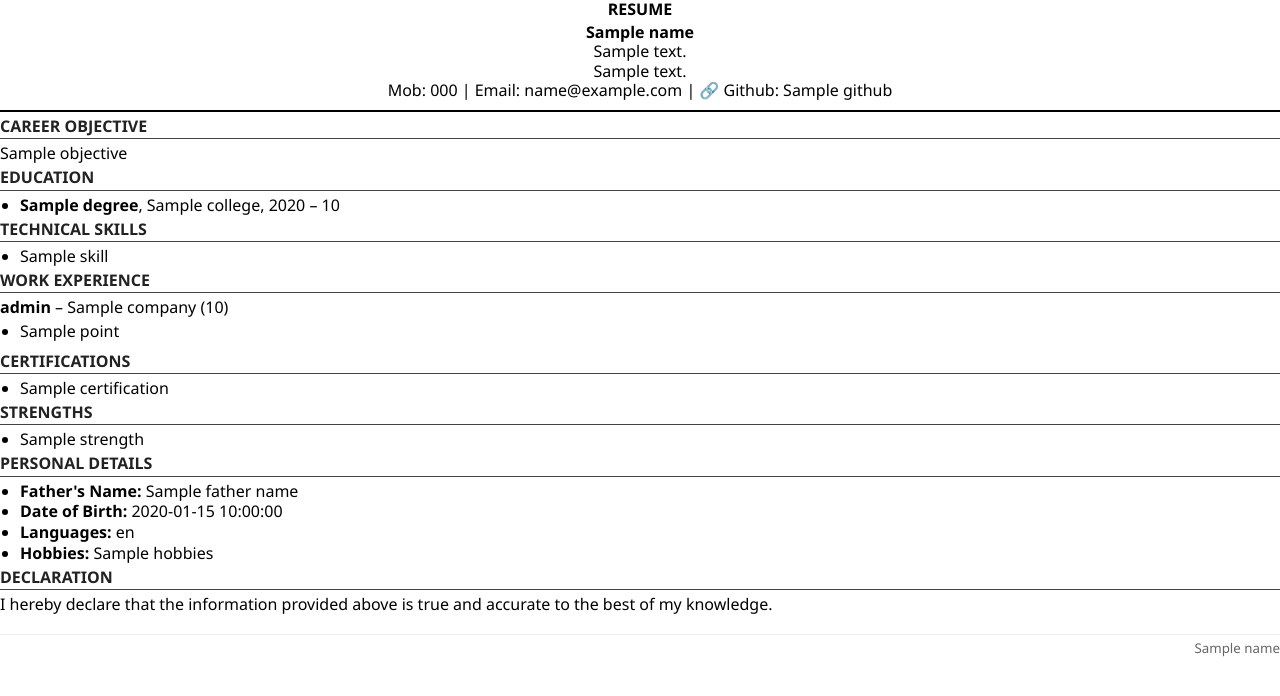
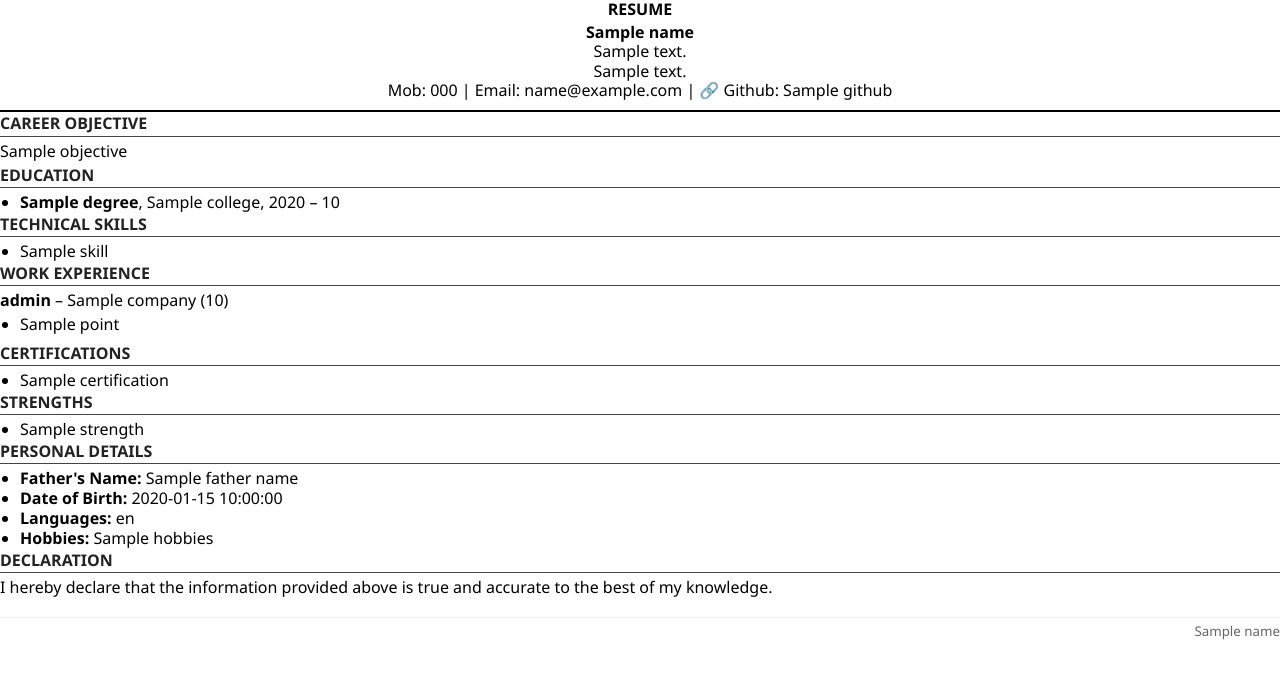
Before and after one commit to kanXer/resume-builder-api, a Python web app: template templates/simple.html in a window 1280 px wide. Shown: the top 696 px of the page. Run offline with Jinja, Linux system fonts and the light colour scheme; the template is opened without the code that fills it: most values are stand-ins (such as "Sample title", 1, 10 or a date in 2020).

Commit message:
Update simple.html

```diff
--- a/templates/simple.html
+++ b/templates/simple.html
@@ -15,14 +15,14 @@
         --line-height: 1.6;
         --top-margin: 15mm;
     {% elif section_spacing == 'medium' %}
-        --section-margin: 10px;
-        --item-spacing: 6px;
+        --section-margin: 5px;
+        --item-spacing: 3px;
         --line-height: 1.4;
-        --top-margin: 10mm;
+        --top-margin: 5mm;
     {% else %}
         /* 'low' spacing: Jab characters 1800 se zyada hon */
-        --section-margin: 5px;
-        --item-spacing: 3px;
+        --section-margin: 2.5px;
+        --item-spacing: 1.5px;
         --line-height: 1.2;
         --top-margin: 4mm;
     {% endif %}
```
